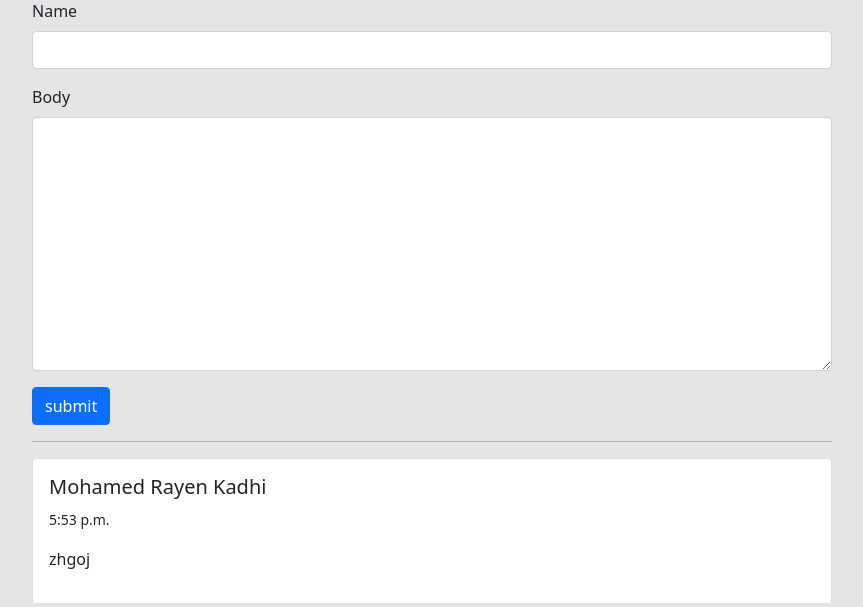
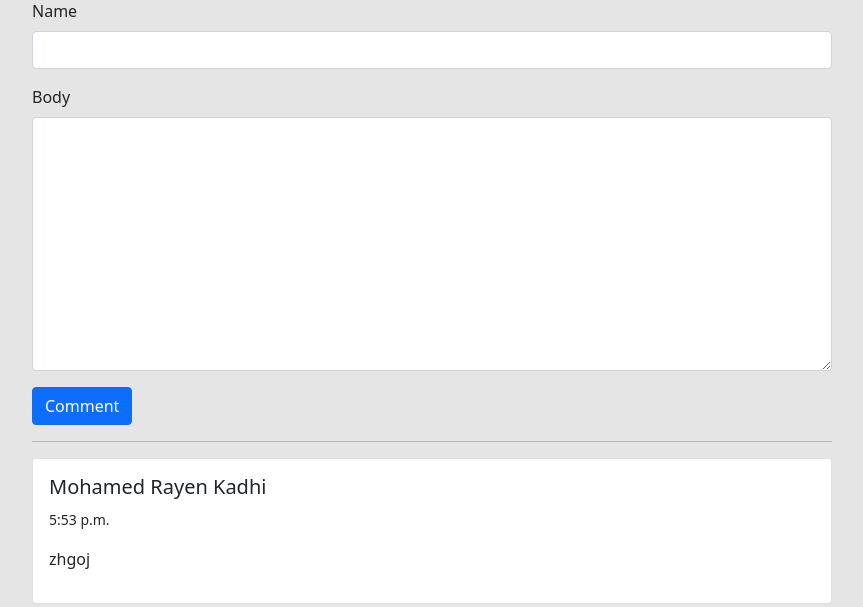
Before and after one commit to RayenKadhi/portfolio, a Django app: page /project/b755dfbe-383e-4f92-8827-ed3301dfaa80/ in a window 1280 px wide. Shown: the part 923-1530 px from the top of the page, without its empty margins (208-1071 px from the left). Run offline with Django 4.2, Linux system fonts and the light colour scheme; data comes from the database, SQL or seed files in the repository; some libraries are stand-ins or nearby versions.

Commit message:
Deployng website

```diff
--- a/base/templates/base/project.html
+++ b/base/templates/base/project.html
@@ -36,7 +36,7 @@
                     {{field}}
                 </div>
                 {% endfor %}
-                <input class="btn btn-primary" type="submit" value="submit">
+                <input class="btn btn-primary" type="submit" value="Comment">
             </form>
             <hr>
 
--- a/base/templates/base/project1.html
+++ b/base/templates/base/project1.html
@@ -37,7 +37,7 @@
                     {{field}}
                 </div>
                 {% endfor %}
-                <input class="btn btn-primary" type="submit" value="send!">
+                <input class="btn btn-primary" type="submit" value="Comment!">
             </form>
             <hr>
 
--- a/static/styles/main.css
+++ b/static/styles/main.css
@@ -217,6 +217,7 @@ body{
     display: flex;
     justify-content: center;
     align-items: center;
+    margin-top:2em;
 }
 
 .Social-media{
```
